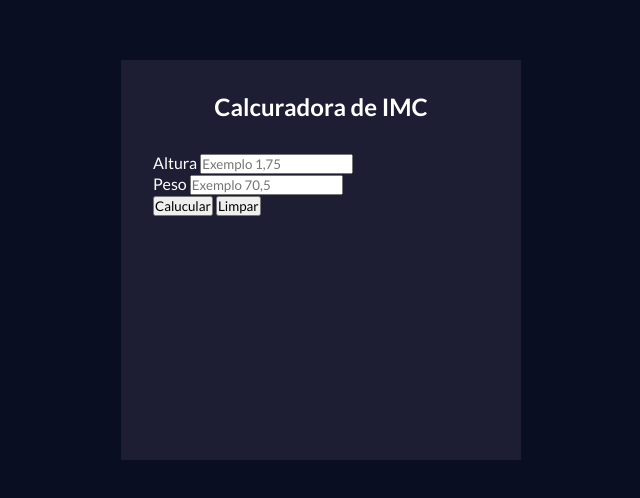
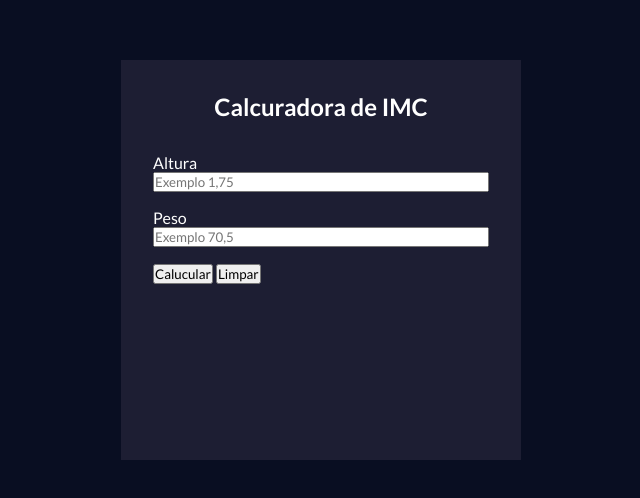
Before and after one commit to ricantony6/calculadora-imc, a plain HTML site: page index.html in a window 1280 px wide. Shown: the part 140-638 px from the top of the page, without its empty margins (319-959 px from the left). Drawn offline with Linux system fonts and the light colour scheme.

Commit message:
estilizando form-inputs e controls

```diff
--- a/index.html
+++ b/index.html
@@ -16,11 +16,11 @@
             <h2>Calcuradora de IMC</h2>
             <form id="imc-form">
                 <div class="form-inputs">
-                    <div class="form-contols">
+                    <div class="form-controls">
                         <label for="heigth">Altura</label>
                         <input type="text" name="heigth" id="heigth" placeholder="Exemplo 1,75">
                     </div>
-                    <div class="form-cotrols">
+                    <div class="form-controls">
                         <label for="weigth">Peso</label>
                         <input type="text" name="weigth" id="weigth" placeholder="Exemplo 70,5">
                     </div>
--- a/style.css
+++ b/style.css
@@ -41,4 +41,5 @@ body {
     display: flex;
     flex-direction: column;
     flex: 1;
+    margin-bottom: 1rem;
 }
```
